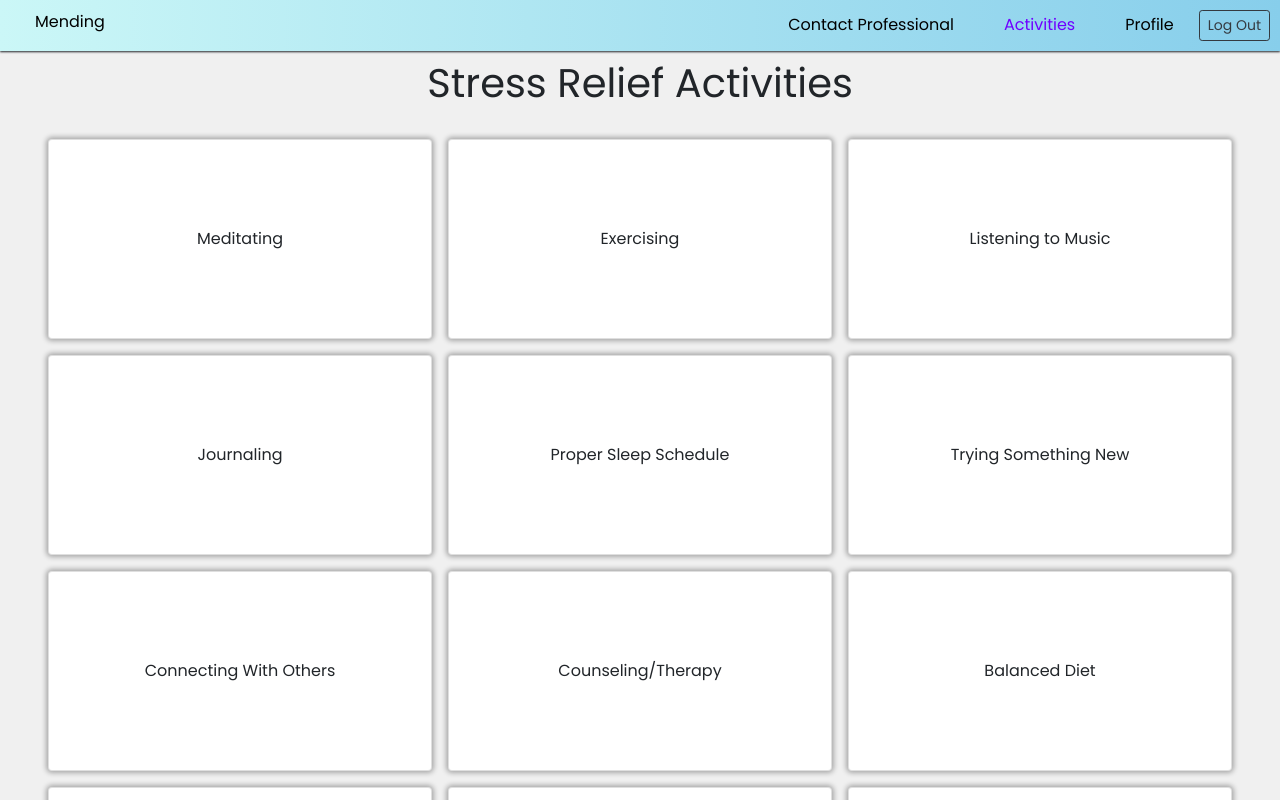
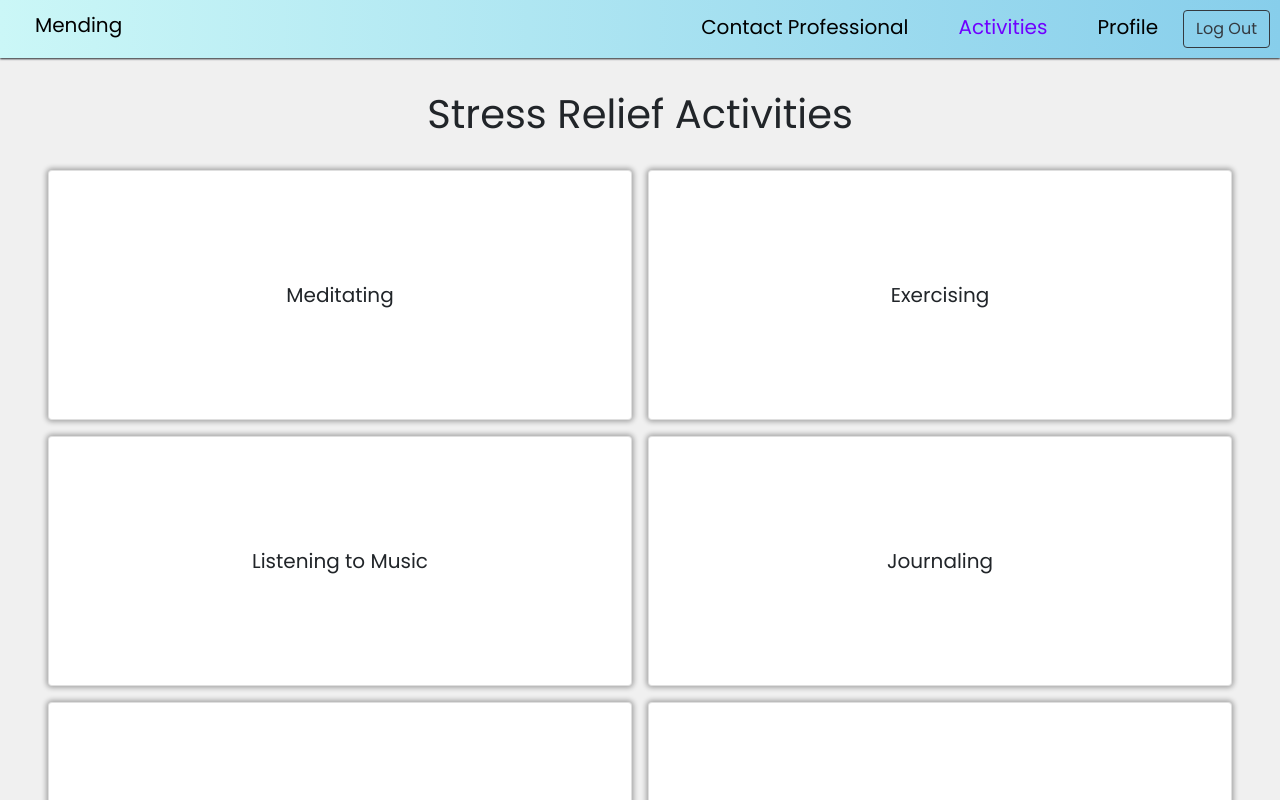
Before and after one commit to TommyLiang1/Capstone_Final_Project, a React (Create React App) app in the folder client/: page /activities in a window 1280 px wide. Shown: the top 800 px of the page. Built offline with nearby package versions, Linux system fonts and the light colour scheme; no server answers; sample sign-in values are in the browser's storage.

Commit message:
Update CSS

```diff
--- a/client/src/components/Activities.js
+++ b/client/src/components/Activities.js
@@ -8,13 +8,10 @@ const Activities = () => {
     <Layout>
       <div className="activity-background">
         <h1 className="activity-header">Stress Relief Activities</h1>
-        <br></br>
         <div className="card-grid">
           {
             List.map(activity => {
-              return(
-                <Activity key={activity.id} name={activity.name} detail={activity.detail}/>
-              )
+              return <Activity key={activity.id} name={activity.name} detail={activity.detail}/>
             })
           }
         </div>
--- a/client/src/components/Navbar.js
+++ b/client/src/components/Navbar.js
@@ -56,7 +56,7 @@ const Navbar = () => {
               Profile
             </NavLink>
 
-            <Button variant="outline-dark" size="sm" onClick={() => logout()}>Log Out</Button>
+            <Button variant="outline-dark" onClick={() => logout()}>Log Out</Button>
           </div>
         </div>
       )}
--- a/client/src/index.css
+++ b/client/src/index.css
@@ -1,4 +1,5 @@
 body {
   margin: 0;
   font-family: 'Poppins', sans-serif;
+  font-size: 20px;
 }
--- a/client/src/styles/Activities.css
+++ b/client/src/styles/Activities.css
@@ -5,15 +5,15 @@
 .activity-header {
   position: relative;
   text-align: center;
-  margin-top: .5rem;
+  margin-top: 2rem;
 }
 
 .card-grid{
   display: grid;
   align-items: center;
-  grid-template-columns: repeat(auto-fill, minmax(300px, 1fr));
+  grid-template-columns: repeat(auto-fill, minmax(400px, 1fr));
   gap: 1rem;
-  margin: 0rem 3rem;
+  margin: 2rem 3rem;
 }
 
 .card {
@@ -25,7 +25,7 @@
   box-shadow: 0 0 5px 2px rgba(0, 0, 0, .3);
   background-color: white;
   transform-style: preserve-3d;
-  height: 200px;
+  height: 250px;
   transition: 200ms;
   cursor: pointer;
   transform: perspective(1000px) rotateY(var(--rotate-y, 0))
--- a/client/src/styles/Comment.css
+++ b/client/src/styles/Comment.css
@@ -47,7 +47,7 @@
 
 /* RELATIVE TIME */
 .comment-time {
-  font-size: 11px;
+  font-size: 12px;
   margin-left: 5px;
 }
 
@@ -68,16 +68,6 @@
   margin: 0px 10px 10px 10px;
 }
 
-.vc-btn {
-  background-color: white;
-  font-size: 14px;
-}
-
-.vc-btn:hover {
-  background-color: white;
-  text-decoration: underline;
-}
-
 /* Edit and Delete buttons */
 .comment-edit-btn, .comment-delete-btn {
   margin: 0px 5px;
--- a/client/src/styles/Contact.css
+++ b/client/src/styles/Contact.css
@@ -1,6 +1,6 @@
 table.rt td {
     padding: 20px 11px 20px 11px;
-    font-size: 16px;
+    font-size: 18px;
     line-height: 18px;
     background: linear-gradient(150deg, rgb(214, 226, 226), rgb(202, 218, 224));
     border: 2px solid #000000;
--- a/client/src/styles/Dashboard.css
+++ b/client/src/styles/Dashboard.css
@@ -3,7 +3,7 @@ body {
 }
 
 .text-container {
-  width: 500px;
+  width: 700px;
   margin: auto;
   background-color: white;
   border-radius: 5px;
@@ -30,7 +30,7 @@ body {
 }
 
 .banner-desc {
-  width: 1000px;
+  max-width: 1000px;
   font-size: 35px;
   margin: auto
 }
@@ -39,6 +39,7 @@ body {
   text-align: center;
   margin: 10px 0px;
   font-weight: bold;
+  font-size: 24px;
 }
 
 .dash-name {
--- a/client/src/styles/Navbar.css
+++ b/client/src/styles/Navbar.css
@@ -1,11 +1,11 @@
 .main-nav {
   display: flex;
   justify-content: space-between;
+  flex-direction: row;
   padding: 10px;
   background: linear-gradient(to right, #cbf7f7, skyblue);
   box-shadow: 0px 1px 2px;
 }
-
 
 .nav-item {
   color:black;
@@ -16,7 +16,7 @@
   text-underline-offset: 12px;
   color: black;
   text-decoration: underline rgba(0, 69, 138, 0.7);
-  text-underline-offset: 15px;
+  text-underline-offset: 12px;
 }
 
 .nav-item.active {
--- a/client/src/styles/Post.css
+++ b/client/src/styles/Post.css
@@ -1,5 +1,5 @@
 .post-container {
-  width: 500px;
+  width: 700px;
   margin: auto;
   margin-top: 10px;
   padding: 10px;
@@ -46,7 +46,7 @@
 
 /* RELATIVE TIME */
 .post-time {
-  font-size: 11px;
+  font-size: 12px;
   margin-left: 5px;
 }
 
@@ -90,7 +90,7 @@
 
 .vc-btn {
   background-color: white;
-  font-size: 14px;
+  font-size: 15px;
 }
 
 .vc-btn:hover {
--- a/client/src/styles/Profile.css
+++ b/client/src/styles/Profile.css
@@ -16,11 +16,13 @@
 .edit {
   width: 450px;
   margin: auto;
-  font-size: 18px;
   text-align: center;
 }
 
 .edit-item {
+  display: flex;
+  justify-content: space-around;
+  align-items: center;
   margin: 10px 0px;
 }
 
@@ -64,8 +66,10 @@ img {
   align-items: center;
   justify-content: center;
   width: 500px;
+  margin-top: 5px;
 }
 
 .profile-post-header {
   text-align: center;
+  font-weight: bold;
 }
```
